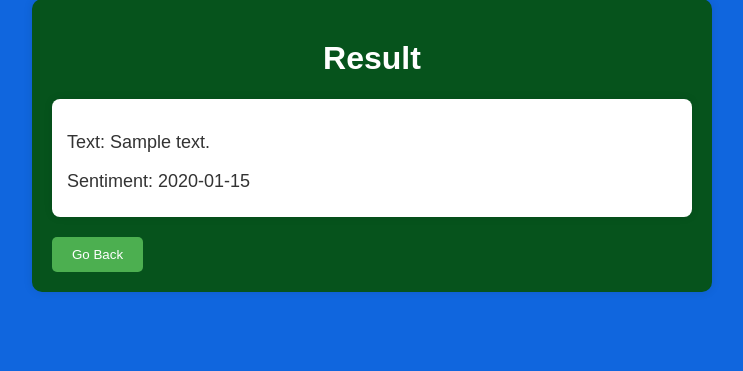
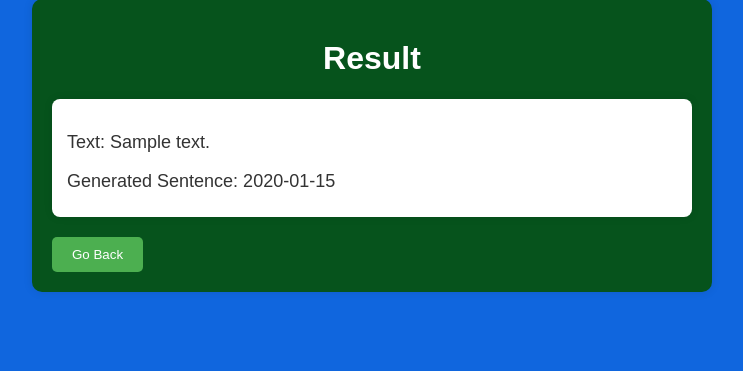
Before and after one commit to nogibjj/DukeIDS706_ds655_IndividualProject04, a Flask app: template templates/result.html in a window 1280 px wide. Shown: the part 101-472 px from the top of the page, without its empty margins (268-1011 px from the left). Run offline with Flask 2, Linux system fonts and the light colour scheme; the template is opened without the code that fills it: most values are stand-ins (such as "Sample title", 1, 10 or a date in 2020).

Commit message:
updated templates

```diff
--- a/templates/result.html
+++ b/templates/result.html
@@ -62,7 +62,7 @@
         <h1>Result</h1>
         <div class="result-box">
             <p>Text: {{ text }}</p>
-            <p>Sentiment: {{ sentiment }}</p>
+            <p>Generated Sentence: {{ sentiment }}</p>
         </div>
         <form action="/" method="get">
             <input type="submit" class="btn-back" value="Go Back">
```
